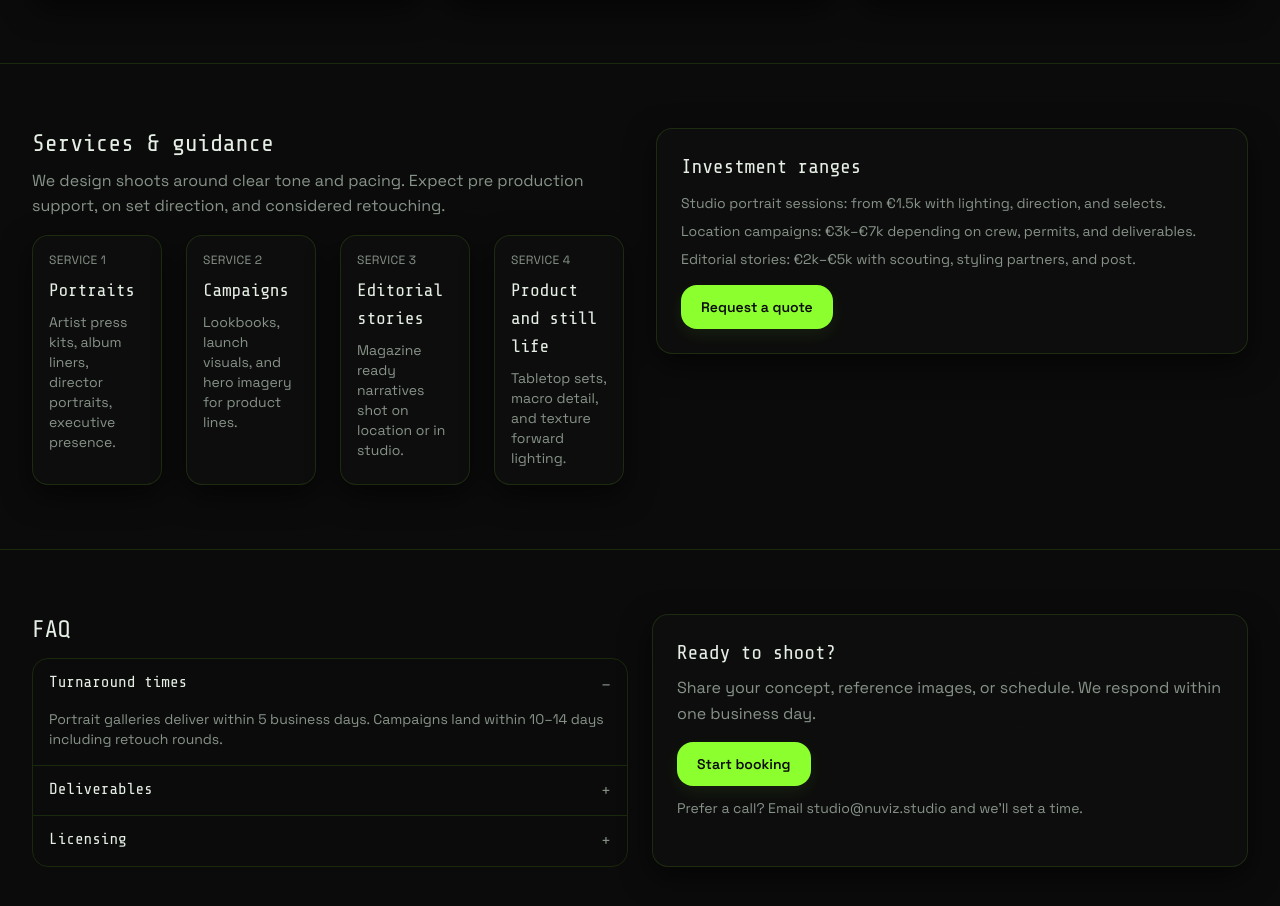
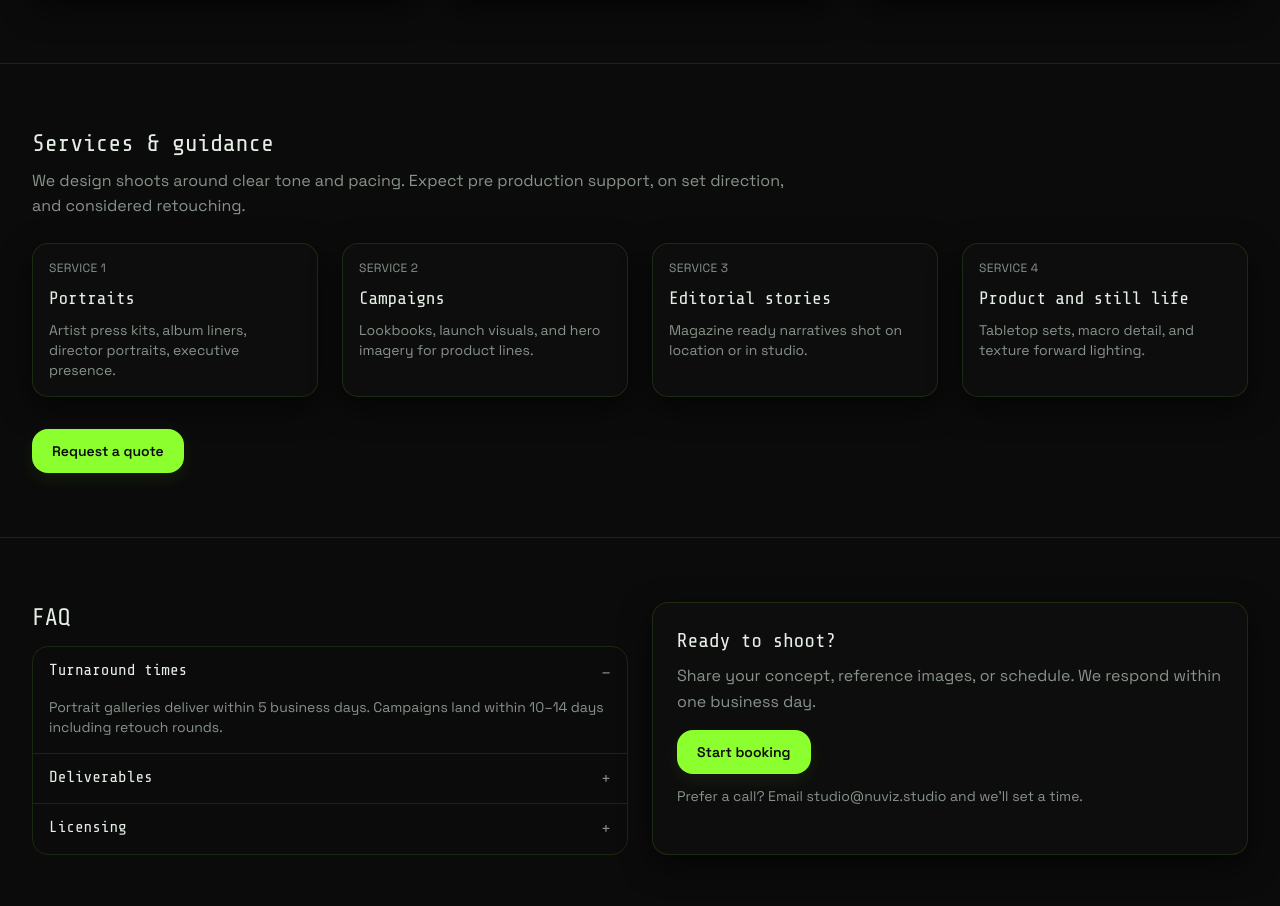
Before and after one commit to nuVizy/web2, a React (Vite) app: page /photography in a window 1280 px wide. Shown: the part 1390-2296 px from the top of the page. Built offline with nearby package versions, Linux system fonts and the light colour scheme; no server answers.

Commit message:
Updated Photography.tsx

```diff
--- a/src/pages/Photography.tsx
+++ b/src/pages/Photography.tsx
@@ -39,14 +39,16 @@ const Photography = () => {
         <ProjectGrid projects={photographyProjects} />
       </Section>
 
+      {/* SERVICES (full-width now) */}
       <Section size="lg" tone="borderTop" padClassName="py-12 md:py-16">
-        <div className="grid gap-8 lg:grid-cols-2 items-start">
-          <div>
+        <div className="max-w-3xl">
           <h2 className="font-mono text-2xl text-[var(--text)] mb-2">Services & guidance</h2>
-            <p className="text-[var(--muted)] mb-4">
+          <p className="text-[var(--muted)] mb-6">
             We design shoots around clear tone and pacing. Expect pre production support, on set direction, and considered
             retouching.
           </p>
+        </div>
+
         <ServicesStrip
           services={[
             { title: 'Portraits', detail: 'Artist press kits, album liners, director portraits, executive presence.' },
@@ -55,19 +57,11 @@ const Photography = () => {
             { title: 'Product and still life', detail: 'Tabletop sets, macro detail, and texture forward lighting.' }
           ]}
         />
-          </div>
 
-          <Card className="w-full">
-            <h3 className="font-mono text-xl text-[var(--text)] mb-3">Investment ranges</h3>
-            <ul className="space-y-2 text-sm text-[var(--muted)]">
-              <li>Studio portrait sessions: from €1.5k with lighting, direction, and selects.</li>
-              <li>Location campaigns: €3k–€7k depending on crew, permits, and deliverables.</li>
-              <li>Editorial stories: €2k–€5k with scouting, styling partners, and post.</li>
-            </ul>
-            <Button className="mt-4 w-full sm:w-auto" to="/contact">
+        <div className="mt-8">
+          <Button className="w-full sm:w-auto" to="/contact">
             Request a quote
           </Button>
-          </Card>
         </div>
       </Section>
 
@@ -83,7 +77,8 @@ const Photography = () => {
                 },
                 {
                   question: 'Deliverables',
-                  answer: 'We provide high resolution finals, web crops, and color and black and white options. Retouching notes are documented and versioned.'
+                  answer:
+                    'We provide high resolution finals, web crops, and color and black and white options. Retouching notes are documented and versioned.'
                 },
                 {
                   question: 'Licensing',
```
Lines whose indentation alone changed are shown as unchanged.
